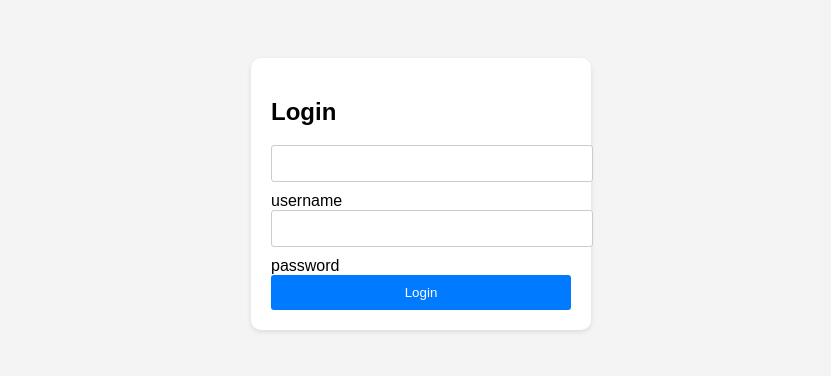
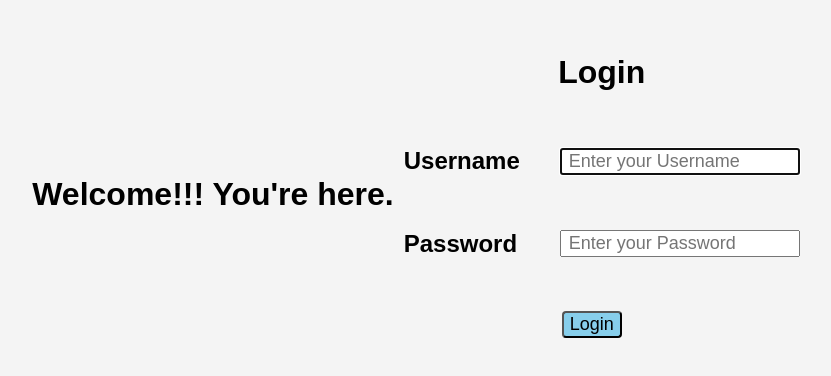
Before and after one commit to thmshreyas/waste-management-portal, a plain HTML site: page index.html in a window 1280 px wide. Shown: the part 206-582 px from the top of the page, without its empty margins (219-1050 px from the left). Drawn offline with Linux system fonts and the light colour scheme.

Commit message:
Update index.html

```diff
--- a/index.html
+++ b/index.html
@@ -1,11 +1,12 @@
 <!DOCTYPE html>
-<html lang="en">
+<html>
 <head>
-<meta charset="UTF-8">
-<meta name="viewport" content="width=device-width, initial-scale=1.0">
-<title>Login Page</title>
-<style>
-  body {
+	<title>
+		This is the next page.
+	</title>
+
+	<style type="text/css">
+        body {
     font-family: Arial, sans-serif;
     background-color: #f4f4f4;
     background-image: url(hand-holding-tree-on-blur-green-nature-background-concept-eco-earth-day-stockpack-adobe-stock-1024x543.jpg);
@@ -19,49 +20,75 @@
     align-items: center;
     height: 100vh;
   }
-  .login-container {
-    background-color: #fff;
-    padding: 20px;
-    border-radius: 10px;
-    box-shadow: 0 2px 5px rgba(0, 0, 0, 0.1);
-    width: 300px;
-  }
-  .login-container input {
-    width: 100%;
-    padding: 10px;
-    margin-bottom: 10px;
-    border: 1px solid #ccc;
-    border-radius: 3px;
-  }
-  .login-container button {
-    background-color: #007bff;
-    color: #fff;
-    border: none;
-    padding: 10px;
-    width: 100%;
-    cursor: pointer;
-    border-radius: 3px;
-  }
-</style>
+	</style>
 </head>
-<body >
-<div class="login-container">
-  <h2>Login</h2>
-  <form>
-    <div>
-      <input type="text"  id="username" required>
-      <label>username</label>
-    </div>
-    <div>
-      <input type="password"  id="password" required>
-      <label>password</label>
-    </div>
-   <a href="./main.html">
-    <button onclick="location.href='main.html'" type="button">Login</button>
-  </a>
-  </form>
-</div>
 
+<body>
+
+<h1 style="text-align:center;">
+	Welcome!!! You're here.
+</h1>
 
 </body>
+
 </html>
+    <center>
+
+        <form>
+
+        <table cellpadding="5" cellspacing="5">
+        <tr>
+            <td colspan="3">
+                <h1 style="text-align:center;">
+                    Login
+                </h1>
+            </td>
+        </tr>
+        <tr>
+            <td>
+                <h2>Username</h2>
+            </td>
+            <td width="10">
+            </td>
+            <td>
+                <input type="text" name="userName" autofocus="autofocus" style="font-size:18px; text-indent:5px;" placeholder="Enter your Username">
+            </td>
+        </tr>
+        <tr>
+            <td>
+                <h2>Password</h2>
+            </td>
+            <td width="10">
+            </td>
+            <td>
+                <input type="password" name="passWord" autofocus="autofocus" style="font-size:18px; text-indent:5px;" placeholder="Enter your Password">
+            </td>
+        </tr>
+        <tr>
+            <td colspan="3" style="text-align:center;">
+            <br />
+                <input type="button" value="Login" onClick="loginPage(this.form)" style="margin-right:20px; border-radius:4px; background-color:skyblue; font-size:18px; cursor:pointer;">
+
+            <br />
+            <br />
+            </td>
+        </tr>
+        </table>
+
+        </form>
+
+        </center>
+        <script language="javascript">
+
+    function loginPage(form) {
+    if (form.userName.value=="username") {
+    if (form.passWord.value=="password") {
+    location="main.html"
+    } else {
+    alert("Incorrect detail Password")
+    }
+    } else {  alert("Incorrect detail Username")
+    }
+    }
+
+    </script>
```
